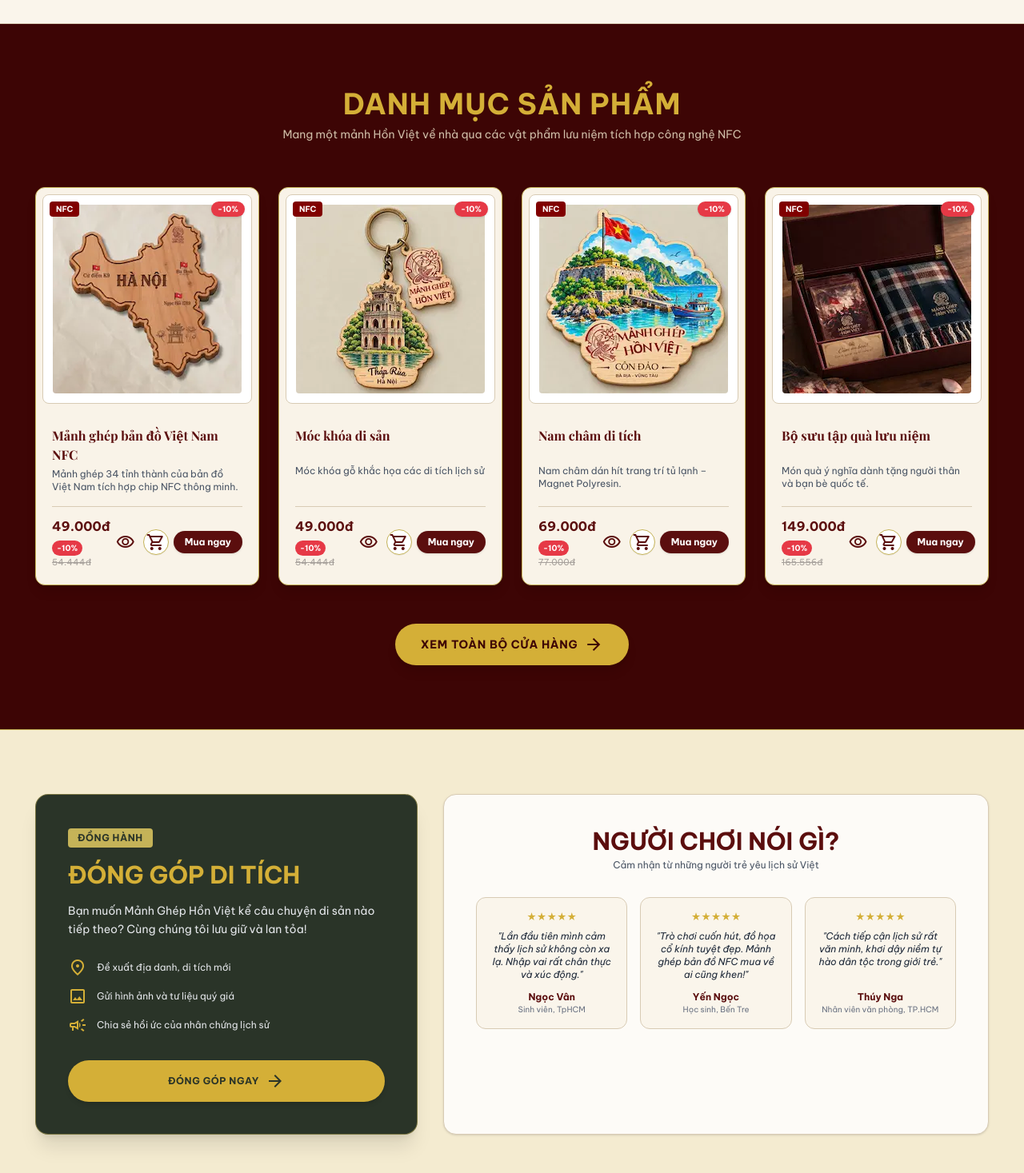
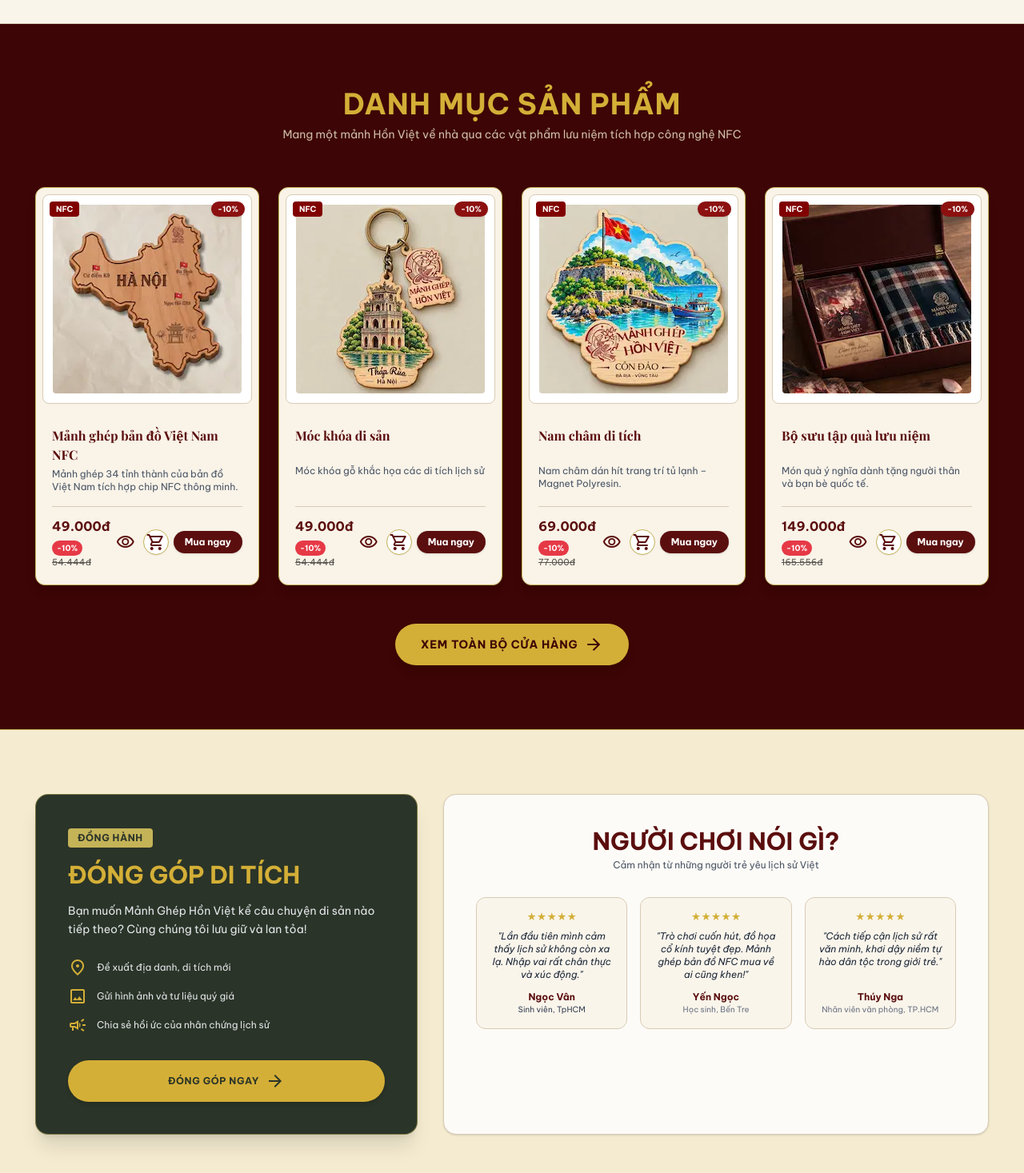
Before and after one commit to duonghoangkimst-stack/manhghephonviet, a React (Vite) app: page / in a window 1280 px wide. Shown: the part 2333-3800 px from the top of the page at 80% size. Built offline with nearby package versions, Linux system fonts and the light colour scheme; a web font is replaced by a local one.

Commit message:
Fix text contrast and accessibility issues for PageSpeed

```diff
--- a/src/views/CuaHangView.tsx
+++ b/src/views/CuaHangView.tsx
@@ -231,7 +231,7 @@ export default function CuaHangView({
                         <span className="material-symbols-outlined text-xl">{v.icon}</span>
                       </div>
                       <div>
-                        <span className="text-[10px] uppercase font-bold text-[#A26D2B] bg-[#FFF8F6] border border-[#C5B358]/60 px-2 py-0.5 rounded-full inline-block mb-1">
+                        <span className="text-[10px] uppercase font-bold text-[#7A4B0D] bg-[#FFF8F6] border border-[#C5B358]/60 px-2 py-0.5 rounded-full inline-block mb-1">
                           {v.tag}
                         </span>
                         <h4 className="font-serif font-bold text-base text-[#570000]">
--- a/src/views/TrangChuView.tsx
+++ b/src/views/TrangChuView.tsx
@@ -311,7 +311,7 @@ export default function TrangChuView({
                   <span className="absolute top-2 left-2 bg-[#800000] text-white text-[10px] font-bold px-2 py-0.5 rounded">
                     NFC
                   </span>
-                  <span className="absolute top-2 right-2 bg-[#E63946] text-white text-[10px] font-bold px-2 py-0.5 rounded-full shadow">
+                  <span className="absolute top-2 right-2 bg-[#8C1010] text-white text-[10px] font-bold px-2 py-0.5 rounded-full shadow">
                     -10%
                   </span>
                 </div>
@@ -330,7 +330,7 @@ export default function TrangChuView({
                           -10%
                         </span>
                       </div>
-                      <span className="text-[10px] sm:text-[11px] text-stone-400 line-through block">
+                      <span className="text-[10px] sm:text-[11px] text-stone-600 line-through block">
                         {(prod.oldPrice || Math.round((prod.price / 0.9) / 1000) * 1000).toLocaleString('vi-VN')}đ
                       </span>
                     </div>
@@ -451,7 +451,7 @@ export default function TrangChuView({
                     "Lần đầu tiên mình cảm thấy lịch sử không còn xa lạ. Nhập vai rất chân thực và xúc động."
                   </p>
                   <p className="text-center font-bold text-xs text-[#5B0E0E]">Ngọc Vân</p>
-                  <p className="text-center text-[10px] text-gray-500">Sinh viên, TpHCM</p>
+                  <p className="text-center text-[10px] text-gray-700">Sinh viên, TpHCM</p>
                 </div>
 
                 <div className="bg-[#FAF5EB] p-4 rounded-xl border border-[#D8CBB4] flex flex-col">
```
